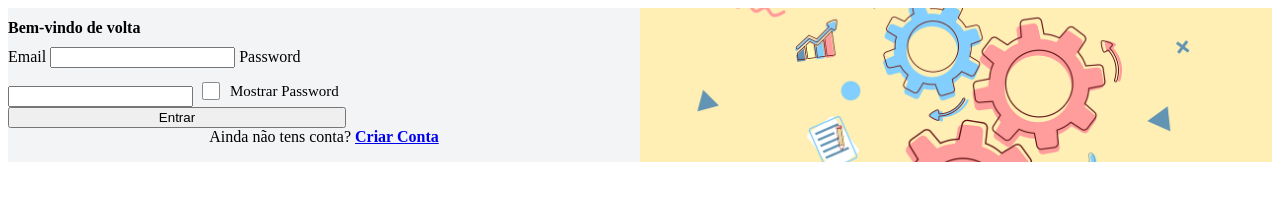
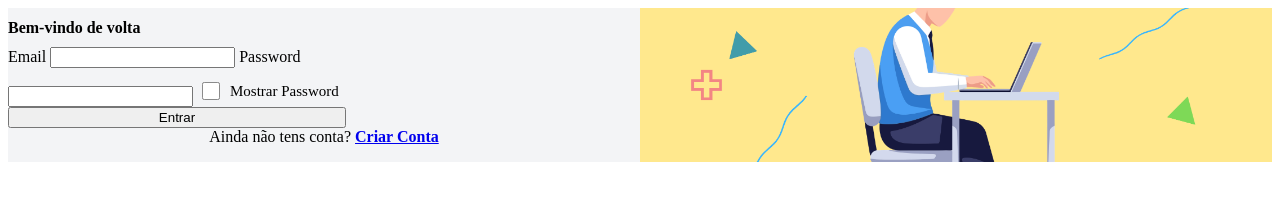
Before and after one commit to rodguga233/PAP, a website with bundled scripts: page index.html in a window 1280 px wide. Built offline with nearby package versions, Linux system fonts and the light colour scheme; no server answers.

Commit message:
mudar de imagem

```diff
--- a/css/entry-page.css
+++ b/css/entry-page.css
@@ -39,7 +39,7 @@
   .right-column {
     display: block;
     border-left: 2px solid var(--black);
-    background-image: url("../img/gears.png");
+    background-image: url("../img/fundo.png");
     background-size: cover;
     background-repeat: no-repeat;
     background-position: center;
```
Also changed, not shown: img/fundo.png (added), img/gears.png (deleted).
